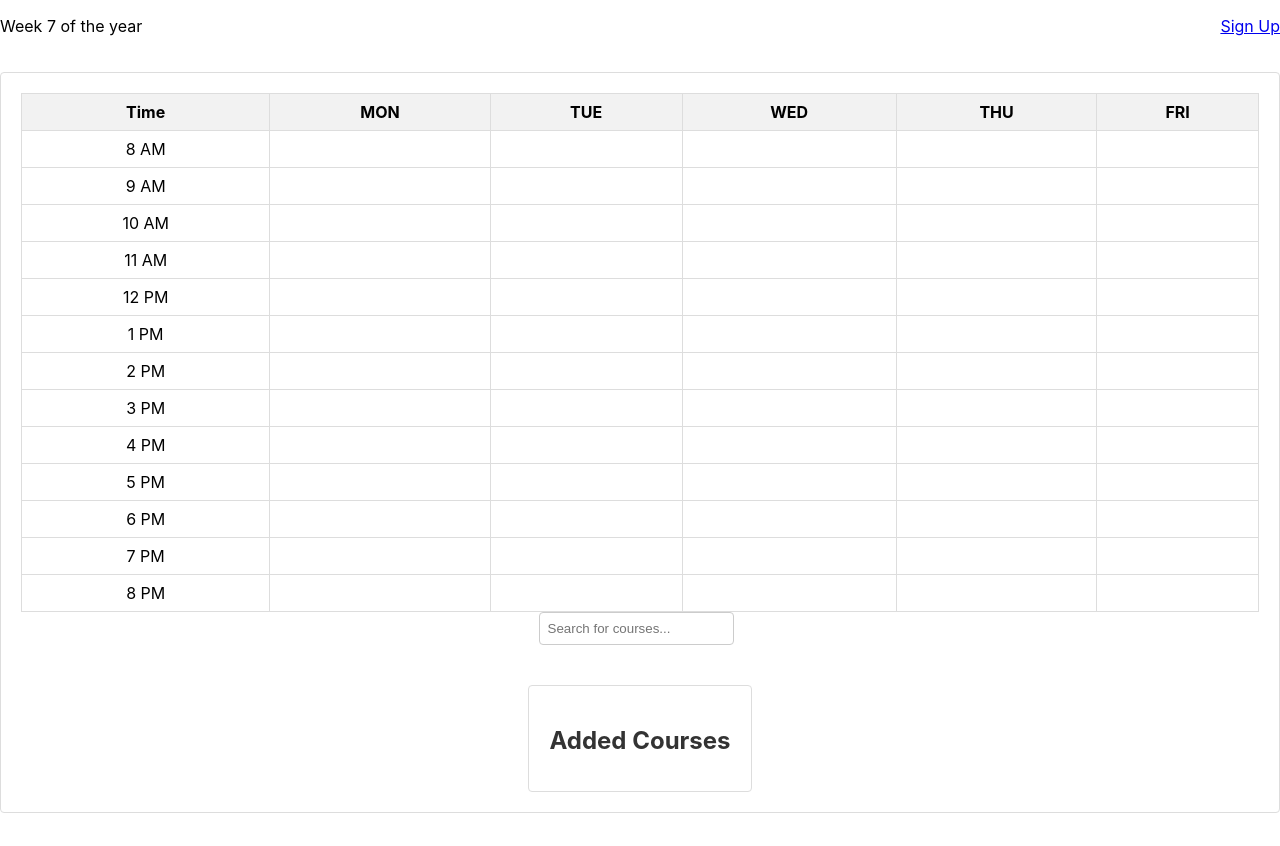
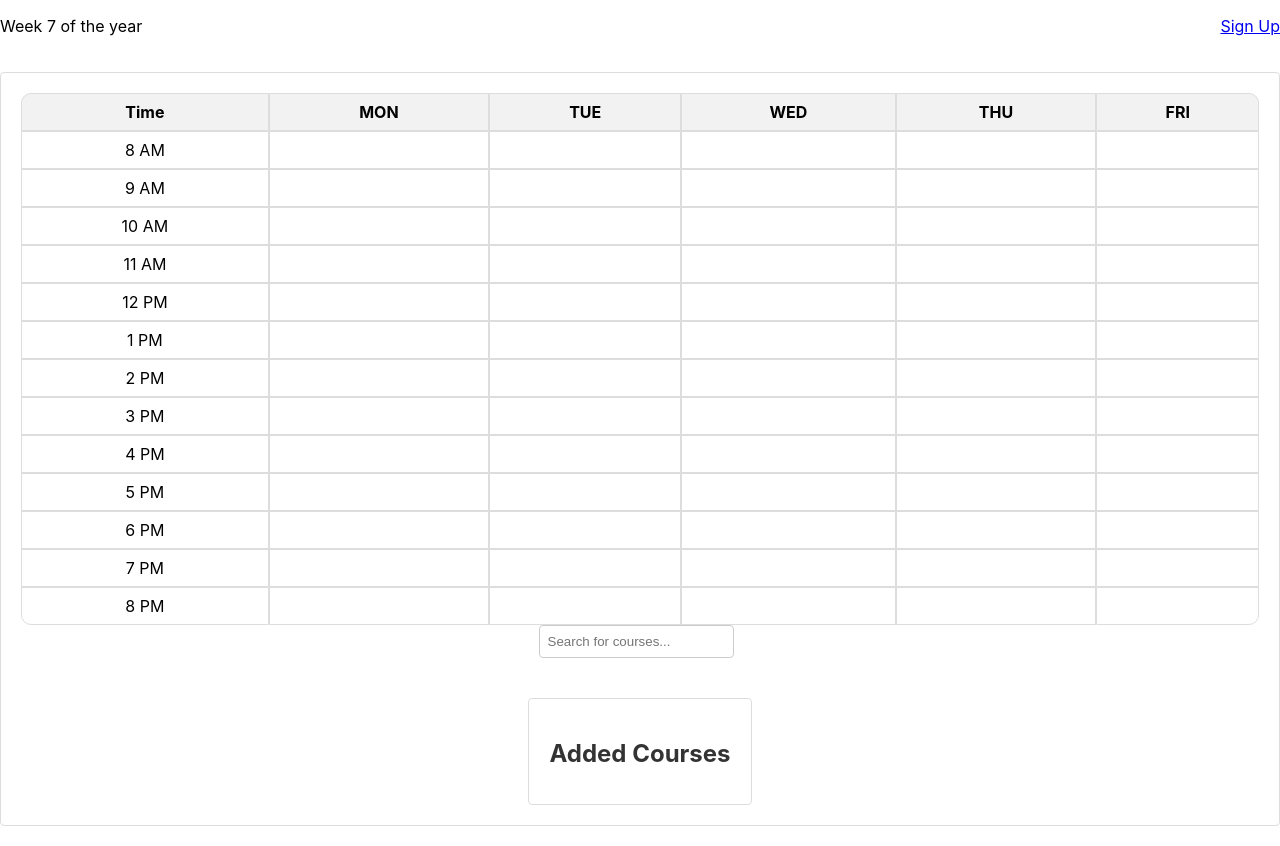
Before and after one commit to shzhe02/nus-class-connect, a React (Create React App) app: page / in a window 1280 px wide. Built offline with nearby package versions, Linux system fonts and the light colour scheme.

Commit message:
Implement rounded-corner table.

```diff
--- a/src/component/Timetable.css
+++ b/src/component/Timetable.css
@@ -7,16 +7,15 @@
 
 .Timetable {
   width: 100%; /* Set timetable width to 100% */
-  border-radius: 8px; /* Apply rounded corners directly to the Timetable */
 }
 
 .Timetable table {
-  border-collapse: collapse;
   width: 100%;
+  border-spacing: 0;
 }
 
 .Timetable th,
-.Timetable td {
+td {
   border: 1px solid #ddd;
   padding: 8px;
   text-align: center;
@@ -25,3 +24,19 @@
 .Timetable th {
   background-color: #f2f2f2;
 }
+
+.Timetable table tr:last-child td:first-child {
+  border-bottom-left-radius: 10px;
+}
+
+.Timetable table tr:last-child td:last-child {
+  border-bottom-right-radius: 10px;
+}
+
+.Timetable table thead tr th:first-child {
+  border-top-left-radius: 10px;
+}
+
+.Timetable table thead tr th:last-child {
+  border-top-right-radius: 10px;
+}
```
